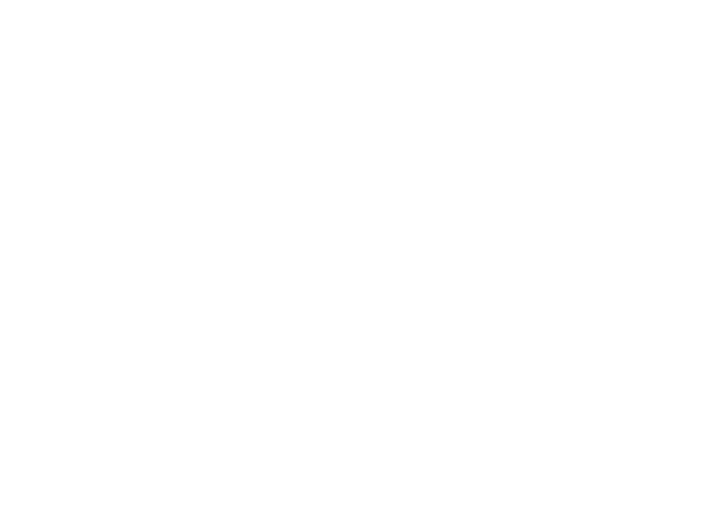
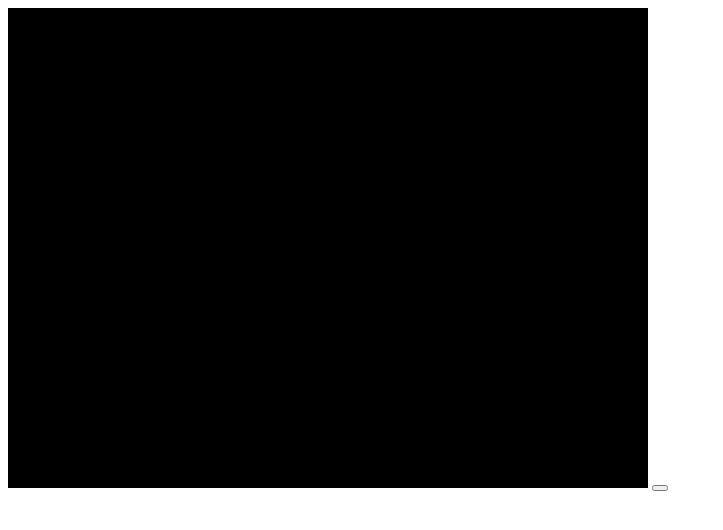
Before and after one commit to fnspecter69/Webdemo, a plain HTML site: page index.html in a window 1280 px wide. Shown: the whole page, without its empty margins (0-723 px from the left). Drawn offline with Linux system fonts and the light colour scheme.

Commit message:
add minor updates

```diff
--- /dev/null
+++ b/css/main.css
@@ -0,0 +1,3 @@
+body{
+  background-color: bieg;
+}
--- a/index.html
+++ b/index.html
@@ -2,7 +2,14 @@
 <html>
 	<head>
 		<title>WebDemo</title>
+		<script type="text/javascript" src="js\animate.js"></script>
 	</head>
-	<body>
+	<body onload="start()">
+		<div class="wrapper">
+			<canvas id="glcanvas" width="640" height="480">
+				Your browser doesn't appear to support the HTML5 <code>&lt;canvas&gt;</code> element.
+			</canvas>
+			<button></button>
+		</div>
 	</body>
 </html>
--- /dev/null
+++ b/js/animate.js
@@ -0,0 +1,34 @@
+function initWebGL(canvas) {
+  gl = null;
+
+  try {
+    // Try to grab the standard context. If it fails, fallback to experimental.
+    gl = canvas.getContext("webgl") || canvas.getContext("experimental-webgl");
+  }
+  catch(e) {}
+
+  // If we don't have a GL context, give up now
+  if (!gl) {
+    alert("Unable to initialize WebGL. Your browser may not support it.");
+    gl = null;
+  }
+
+  return gl;
+}
+
+var gl; // A global variable for the WebGL context
+
+function start() {
+  var canvas = document.getElementById("glcanvas");
+
+  gl = initWebGL(canvas);      // Initialize the GL context
+
+  // Only continue if WebGL is available and working
+
+  if (gl) {
+    gl.clearColor(0.0, 0.0, 0.0, 1.0);                      // Set clear color to black, fully opaque
+    gl.enable(gl.DEPTH_TEST);                               // Enable depth testing
+    gl.depthFunc(gl.LEQUAL);                                // Near things obscure far things
+    gl.clear(gl.COLOR_BUFFER_BIT|gl.DEPTH_BUFFER_BIT);      // Clear the color as well as the depth buffer.
+  }
+}
```
Also changed, not shown: 1 other file.
